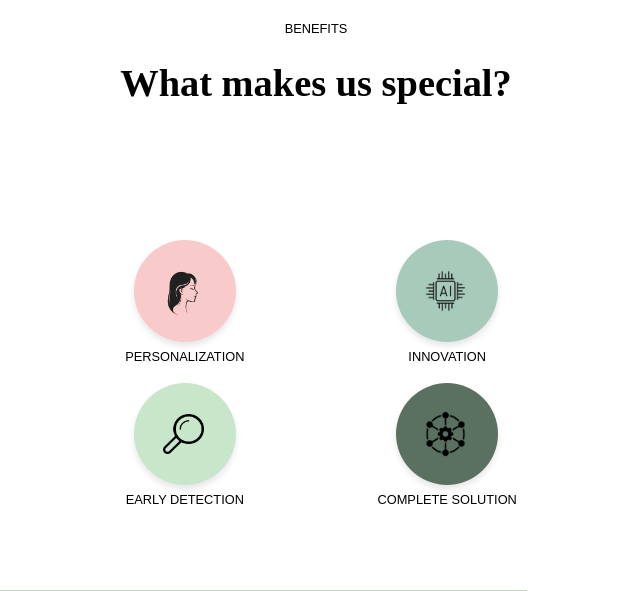
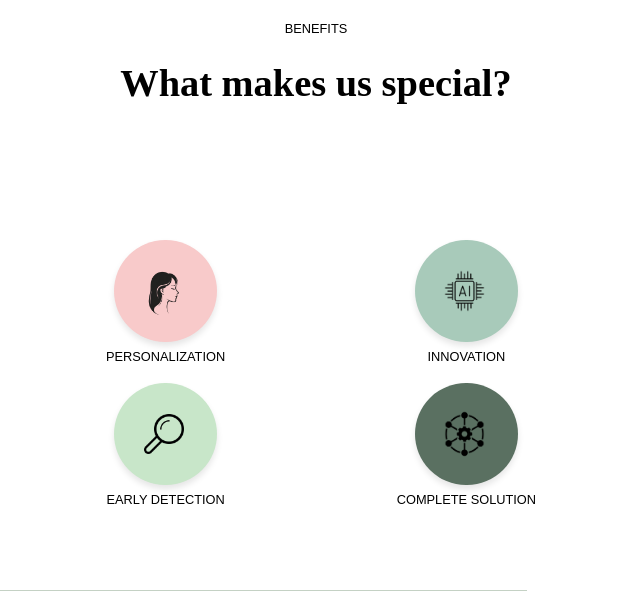
Before and after one commit to xenicka/hair_detection, a Flask app: page / in a window 1280 px wide. Shown: the part 1001-1592 px from the top of the page, without its empty margins (324-964 px from the left). Run offline with Flask 3, Linux system fonts and the light colour scheme.

Commit message:
moved commit

```diff
--- a/environment.yml
+++ b/environment.yml
@@ -44,6 +44,7 @@ dependencies:
       - numpy==2.1.1
       - opencv-python==4.11.0.86
       - packaging==25.0
+      - flask-session==0.8.0
       - pandas==2.2.3
       - pillow==11.2.1
       - psutil==7.0.0
--- a/static/css/about.css
+++ b/static/css/about.css
@@ -1,4 +1,13 @@
 /* navbar up */
+html,
+body {
+  margin: 0;
+  padding: 0;
+}
+body {
+  overflow-x: hidden;
+}
+
 .img-container img {
   width: 100%;
   height: 100%;
@@ -89,12 +98,15 @@ h1 {
 
 .features {
   display: grid;
-  grid-template-columns: repeat(2, 1fr); /* Две колонки */
+  grid-template-columns: repeat(2, 1fr);
   justify-content: center;
   align-items: center;
-  margin-left: 30vw;
-  margin-right: 30vw;
+  max-width: 1000px;
+  margin: 0 auto;
   gap: 1vw;
+  padding: 0 2vw;
+  margin-left: 25vw;
+  margin-right: 25vw;
 }
 
 .feature {
@@ -207,9 +219,3 @@ h1 {
   display: block;
   margin: 3vw;
 }
-html,
-body {
-  height: 100%;
-  margin: 0;
-  padding: 0;
-}
--- a/static/css/alopecia.css
+++ b/static/css/alopecia.css
@@ -107,12 +107,15 @@ h1 {
 
 #icon1 {
   width: 40%;
+  padding: 0;
 }
 #icon2 {
   width: 70%;
+  padding: 0;
 }
 #icon3 {
   width: 50%;
+  padding: 0;
 }
 
 .circle:hover {
--- a/static/css/detect_hair.css
+++ b/static/css/detect_hair.css
@@ -102,12 +102,15 @@ h1 {
 
 #icon1 {
   width: 10%;
+  padding: 0;
 }
 #icon2 {
   width: 14%;
+  padding: 0;
 }
 #icon3 {
   width: 27%;
+  padding: 0;
 }
 
 .circle:hover {
--- a/templates/about.html
+++ b/templates/about.html
@@ -58,8 +58,8 @@
         alt="INNOVATION"
       />
       <div class="tooltip">
-        AI for precise detection, pioneering the all-in-one platform for your
-        hair care needs
+        AI for precise detection, pioneering the all-in-one platform for hair
+        care needs
       </div>
     </div>
     <p>INNOVATION</p>
```
Also changed, not shown: instance/users.db, 1 other file.
